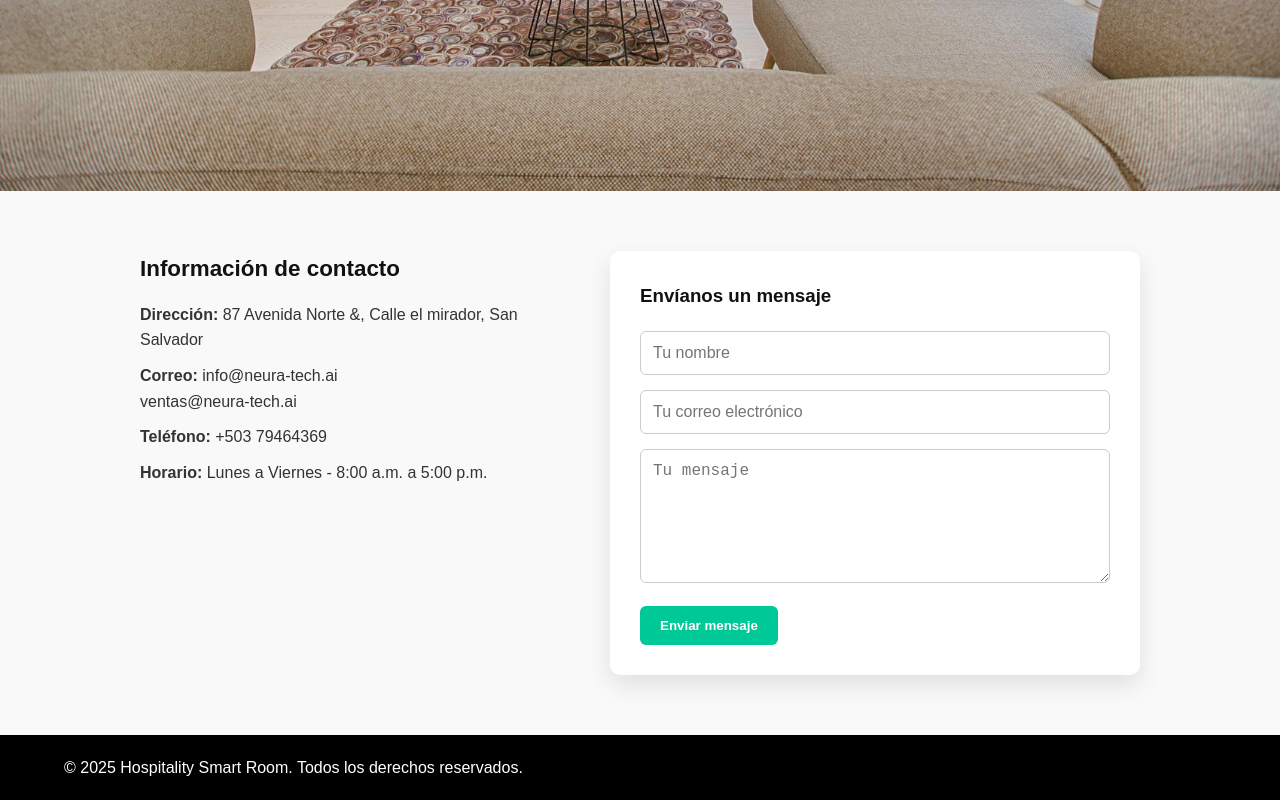
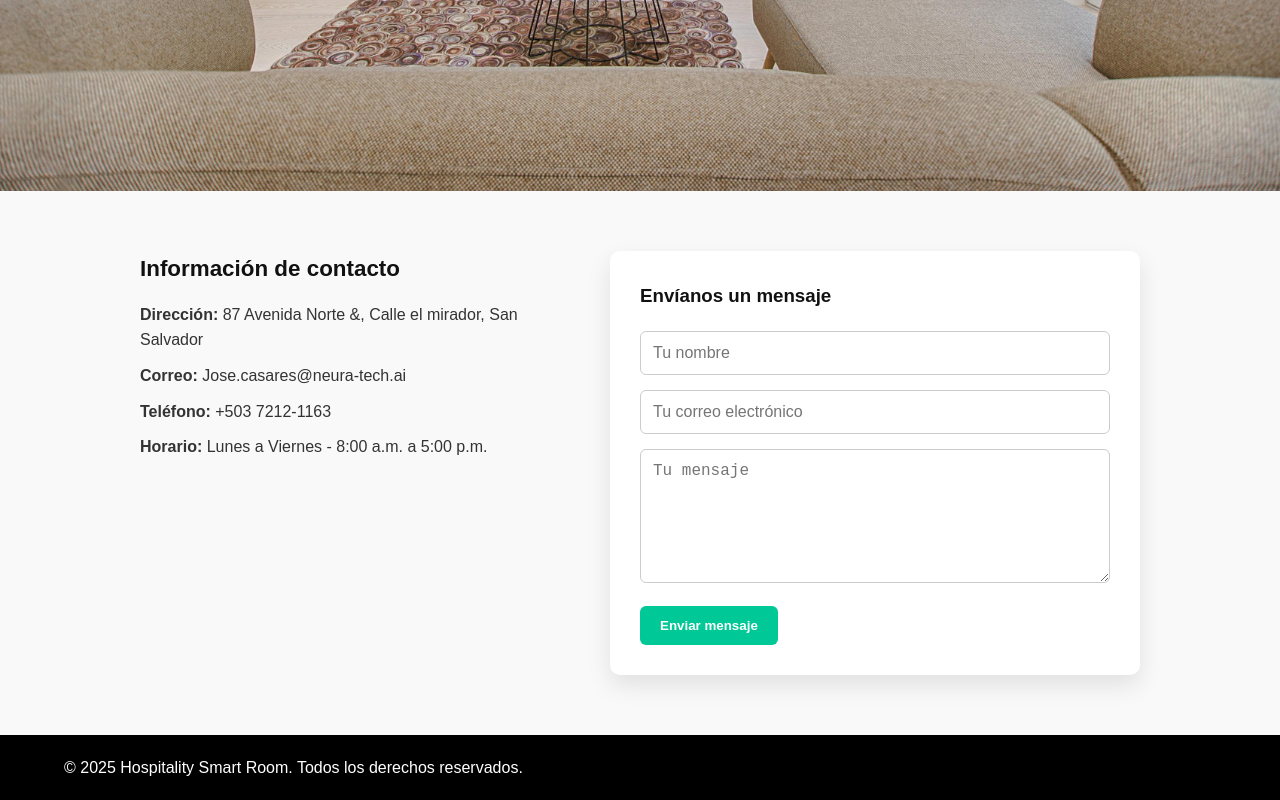
Before and after one commit to Ivanegas/Hospitality, a plain HTML site: page sections/contact/contact.html in a window 1280 px wide. Shown: the part 609-1409 px from the top of the page. Drawn offline with Linux system fonts and the light colour scheme.

Commit message:
Update contact.html

```diff
--- a/sections/contact/contact.html
+++ b/sections/contact/contact.html
@@ -48,9 +48,8 @@
                 <h3>Información de contacto</h3>
                 <p><strong>Dirección:</strong> 87 Avenida Norte &, Calle
                     el mirador, San Salvador </p>
-                <p><strong>Correo:</strong> info@neura-tech.ai <br>
-                    ventas@neura-tech.ai</p>
-                <p><strong>Teléfono:</strong> +503 79464369</p>
+                <p><strong>Correo:</strong> Jose.casares@neura-tech.ai</p>
+                <p><strong>Teléfono:</strong> +503 7212-1163</p>
                 <p><strong>Horario:</strong> Lunes a Viernes - 8:00 a.m. a 5:00 p.m.</p>
             </div>
 
```
